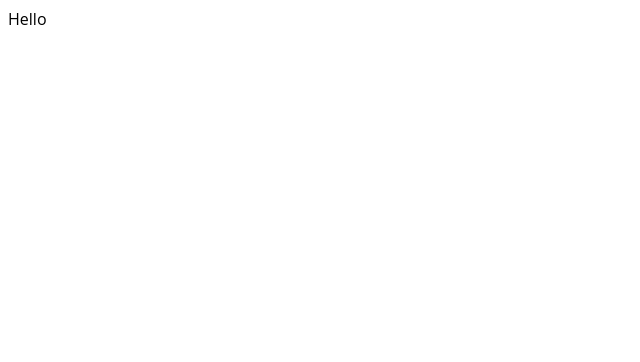
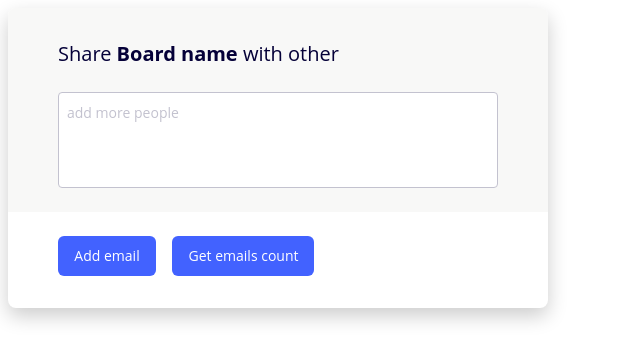
Before and after one commit to Sedjj/emails-editor-test, a website built with webpack: page src/index.html in a window 1280 px wide. Shown: the whole page, without its empty margins (0-640 px from the left). Built offline with nearby package versions, Linux system fonts and the light colour scheme.

Commit message:
Исправил багу с импортами, поправил примеры, накидал код для кнопок и основного компонента

```diff
--- /dev/null
+++ b/src/components/Area/Area.less
@@ -0,0 +1,34 @@
+.body {
+	position: absolute;
+	left: 9.26%;
+	right: 9.26%;
+	top: 28%;
+	bottom: 40%;
+
+	background: #FFFFFF;
+	border: 1px solid #C3C2CF;
+	box-sizing: border-box;
+	border-radius: 4px;
+
+	display: -webkit-box;
+	display: -moz-box;
+	display: -ms-flexbox;
+	display: -moz-flex;
+	display: -webkit-flex;
+	display: flex;
+	-webkit-flex-wrap: wrap;
+	flex-wrap: wrap;
+	max-height: calc(100vh - 380px);
+	overflow-x: hidden;
+	overflow-y: auto;
+
+	.first-item {
+		height: 24px;
+		margin-top: 8px;
+		margin-left: 8px;
+		font-size: 14px;
+		line-height: 24px;
+		color: #C3C2CF;
+	}
+
+}
--- /dev/null
+++ b/src/components/Area/Area.ts
@@ -0,0 +1,36 @@
+import './Area.less';
+
+/*import {Tag} from '../Tag/Tag';*/
+
+export class Area {
+	private readonly area: HTMLElement;
+
+	constructor() {
+		this.area = document.createElement('div');
+		this.area.classList.add('body');
+
+		let li = document.createElement('div');
+		li.classList.add('first-item');
+		li.innerText = 'add more people';
+		this.area.append(li);
+
+		/*let addEmail = new Tag({
+			value: 'Add email',
+			btn: {
+				width: 98,
+				left: 50,
+			},
+			text: {
+				left: 16.33,
+				right: 16.33,
+			}
+		});
+		addEmail.addEvent(this.addEmails);
+		addEmail.getNode();
+		form.append(addEmail.getNode());*/
+	}
+
+	public getNode(): HTMLElement {
+		return this.area;
+	}
+}
--- /dev/null
+++ b/src/components/Area/index.ts
@@ -0,0 +1 @@
+export {Area} from './Area'
--- /dev/null
+++ b/src/components/Button/Button.less
@@ -0,0 +1,28 @@
+.btn {
+	position: absolute;
+	height: 40px;
+	top: 228px;
+	cursor: pointer;
+
+	.text {
+		position: absolute;
+		height: 24px;
+		top: calc(50% - 24px / 2);
+
+		font-size: 14px;
+		line-height: 24px;
+		text-align: center;
+		color: #FFFFFF;
+	}
+
+	.background {
+		position: absolute;
+		left: 0;
+		right: 0;
+		top: 0;
+		bottom: 0;
+
+		background: #4262FF;
+		border-radius: 6px;
+	}
+}
--- /dev/null
+++ b/src/components/Button/Button.ts
@@ -0,0 +1,56 @@
+import './Button.less';
+
+interface IClick {
+	(this: HTMLElement, ev: HTMLElementEventMap[keyof HTMLElementEventMap]): void;
+}
+
+interface IBtn {
+	width: number;
+	left: number;
+}
+
+interface IText {
+	left: number;
+	right: number;
+}
+
+interface IOptions {
+	value: string;
+	btn: IBtn;
+	text: IText;
+}
+
+export class Button {
+	private readonly btn: HTMLElement;
+
+	constructor({value, btn, text}: IOptions) {
+		this.btn = document.createElement('div');
+		this.btn.classList.add('btn');
+		this.btn.style.width = (btn.width || 0) + 'px';
+		this.btn.style.left = (btn.left || 0) + 'px';
+
+		let span = document.createElement('span');
+		span.classList.add('text');
+		span.style.left = (text.left || 0) + '%';
+		span.style.right = (text.right || 0) + '%';
+		span.innerText = value;
+
+		let background = document.createElement('div');
+		background.classList.add('background');
+
+		this.btn.append(background);
+		this.btn.append(span);
+	}
+
+	public addEvent(onClick: IClick): void {
+		this.btn.addEventListener('click', onClick, false);
+	}
+
+	public removeEvent(onClick: IClick): void {
+		this.btn.removeEventListener('click', onClick, false);
+	}
+
+	public getNode(): HTMLElement {
+		return this.btn;
+	}
+}
--- /dev/null
+++ b/src/components/Button/index.ts
@@ -0,0 +1 @@
+export {Button} from './Button';
--- a/src/components/area/index.ts
+++ b/src/components/Tag/Tag.ts
@@ -1,6 +1,6 @@
-import './index.less';
+import './Tag.less';
 
-export class Area {
+export class Tag {
 	private readonly tagName: string;
 	private count: number;
 
--- /dev/null
+++ b/src/components/Tag/index.ts
@@ -0,0 +1 @@
+export * from './Tag'
--- a/src/index.less
+++ b/src/index.less
@@ -1,5 +1,34 @@
-#emails-editor{
+// TODO нужен уникальный идентификатор
+.frame {
+	position: relative;
 	font-family: Open Sans, serif;
 	font-style: normal;
 	font-weight: normal;
+
+	background: #FFFFFF;
+	box-shadow: 0 8px 20px rgba(0, 0, 0, 0.2);
+	border-radius: 8px;
+
+	span.title {
+		position: absolute;
+		left: 9.26%;
+		right: 9.26%;
+		top: 10.67%;
+		bottom: 80%;
+
+		font-size: 20px;
+		line-height: 27px;
+		color: #050038;
+	}
+
+	div.header {
+		position: absolute;
+		left: 0;
+		right: 0;
+		top: 0;
+		bottom: 32%;
+
+		background: #F8F8F7;
+		border-radius: 8px 8px 0 0;
+	}
 }
--- a/src/index.ts
+++ b/src/index.ts
@@ -1,8 +1,12 @@
+import {Area} from './components/Area/Area';
+import {Button} from './components/Button/Button';
 import './index.less';
 
 interface IEmailsEditor {
-	container: Element | null;
-	name: string;
+	container?: Element | null;
+	header?: string;
+	width?: number;
+	height?: number;
 }
 
 interface ISubscriber {
@@ -15,16 +19,59 @@ interface IEmit {
 }
 
 export class EmailsEditor {
-	private container: Element | null = null;
+	// private readonly container: Element | null = null;
 	private emit: IEmit | null = null;
 	private emails: string[] = [];
 
 	constructor(props: IEmailsEditor) {
-		if (props.container != null) {
-			this.container = props.container;
+		if (props.container) {
 			let form = document.createElement('div');
-			form.innerText = 'Hello';
-			this.container.append(form);
+			form.classList.add('frame');
+			form.style.width = (props.width || 0) + 'px';
+			form.style.height = (props.height || 0) + 'px';
+
+			let header = document.createElement('div');
+			header.classList.add('header');
+			form.append(header);
+
+			let title = document.createElement('span');
+			title.classList.add('title');
+			title.innerHTML = props.header || 'Share <b>Board name</b> with other';
+			form.append(title);
+
+			let area = new Area();
+			form.append(area.getNode());
+
+			let addEmail = new Button({
+				value: 'Add email',
+				btn: {
+					width: 98,
+					left: 50,
+				},
+				text: {
+					left: 16.33,
+					right: 16.33,
+				}
+			});
+			addEmail.addEvent(this.addEmails);
+			addEmail.getNode();
+			form.append(addEmail.getNode());
+
+			let countEmails = new Button({
+				value: 'Get emails count',
+				btn: {
+					width: 142,
+					left: 164,
+				},
+				text: {
+					left: 11.27,
+					right: 10.56,
+				}
+			});
+			countEmails.addEvent(this.getCountEmails);
+			form.append(countEmails.getNode());
+
+			props.container.append(form);
 		}
 	}
 
@@ -45,14 +92,23 @@ export class EmailsEditor {
 	public subscribe(emit: IEmit): void {
 		this.emit = emit;
 	}
+
+	private getCountEmails = (): number => {
+		return this.emails.length;
+	};
+
+	private addEmails = (): void => {
+		// eslint-disable-next-line no-console
+		console.log('addEmails: ', this.emails);
+	};
 }
 
 if (process.env.NODE_ENV === 'development') {
 	const emailsEditor = new EmailsEditor({
 		container: document.querySelector('#emails-editor'),
-		...{
-			name: '1'
-		}
+		header: 'Share <b>Board name</b> with other',
+		width: 540,
+		height: 300
 	});
 	emailsEditor.setEmails(['john@miro.com']);
 	emailsEditor.subscribe(({name, emails}: ISubscriber): void => {
--- a/webpack.config.js
+++ b/webpack.config.js
@@ -82,5 +82,12 @@ module.exports = {
 			}
 		]
 	},
-	plugins
+	plugins,
+	resolve: {
+		extensions: [' ', '.ts', '.js', '.less'],
+		modules: [
+			PATHS.root,
+			'node_modules'
+		]
+	},
 };
```
Also changed, not shown: example/oneItemPage.html (+1 -1 lines), example/twoItemPage.html (+1 -1 lines), src/components/button/index.ts (deleted, +0 -27 lines), src/components/tag/index.ts (deleted, +0 -27 lines), src/index.html (+1 -0 lines), README.md, src/components/Tag/Tag.less (added), src/components/button/index.less (deleted), src/components/tag/index.less (deleted).
